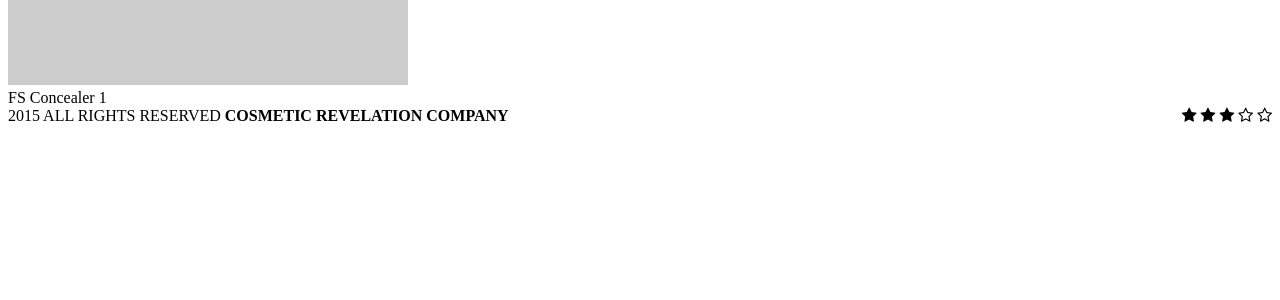
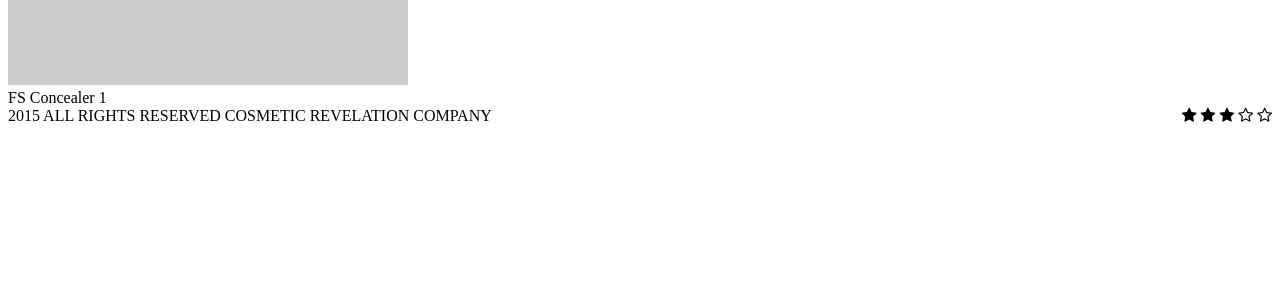
Before and after one commit to fscosmetics/fscosmetics, a Jekyll site: the page built from pages/products.html, in a window 1280 px wide and 900 px high, scrolled down 2384 px. Shown: the part 153-453 px from the top of the window. Built offline with Jekyll 4.4.1, drawn with Linux system fonts in a browser that asks for light colours; nearby versions of some CDN libraries; library files that are not in the unit come from our copies.

Commit message:
update footer

```diff
--- a/_includes/footer.html
+++ b/_includes/footer.html
@@ -1,6 +1,6 @@
 <footer>
     <div class="container">
-        <div class="copyright">2015 ALL RIGHTS RESERVED <b>COSMETIC REVELATION COMPANY</b></div>
+        <div class="copyright"><span class="glyphicon glyphicon-copyright-mark"></span> 2015 ALL RIGHTS RESERVED COSMETIC REVELATION COMPANY</div>
         <div class="social-media-buttons hidden-xs">
             <ul>
                 {% for media in site.data.socialMedia %}
--- a/_sass/main.sass
+++ b/_sass/main.sass
@@ -108,7 +108,10 @@
   .container
     height: inherit
     width: 100%
+    padding: 0 5%
   .copyright
+    font-family: Gotham-Light
+    font-size: 0.8em
     float: left
     position: relative
     top: 50%
@@ -134,7 +137,7 @@
         -o-transform: translateY(-50%)
         -webkit-transform: translateY(-50%)
         transform: translateY(-50%)
-        padding: 0 17px
+        padding: 0 10px
         display: inline-block
         &:nth-child(3)
           padding-right: 0
```
